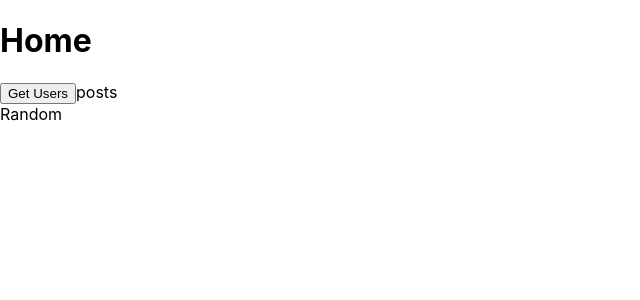
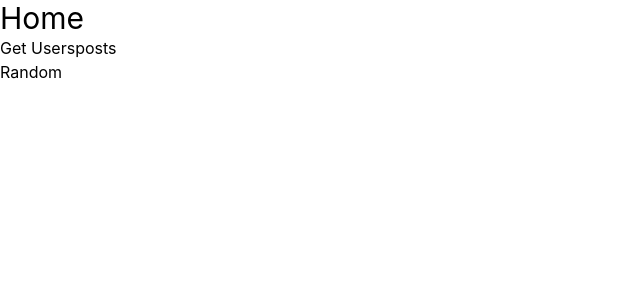
Before and after one commit to mabuhanifa/next-blog-app, a Next.js app: page / in a window 1280 px wide. Shown: the top 300 px of the page, without its empty margins (0-640 px from the left). Built offline with nearby package versions, Linux system fonts and the light colour scheme.

Commit message:
tailwind

```diff
--- a/db.json
+++ b/db.json
@@ -26,8 +26,8 @@
     }
   ],
   "dashboard": {
-    "posts": 51,
-    "likes": 24,
+    "posts": 15,
+    "likes": 29,
     "followers": 500,
     "following": 100
   }
--- a/package.json
+++ b/package.json
@@ -17,7 +17,10 @@
     "swr": "^1.3.0"
   },
   "devDependencies": {
+    "autoprefixer": "^10.4.13",
     "eslint": "8.25.0",
-    "eslint-config-next": "12.3.1"
+    "eslint-config-next": "12.3.1",
+    "postcss": "^8.4.19",
+    "tailwindcss": "^3.2.4"
   }
 }
--- a/pages/index.js
+++ b/pages/index.js
@@ -6,7 +6,7 @@ export default function Home() {
   const { push } = useRouter();
   return (
     <div>
-      <h1>Home</h1>
+      <h1 className="text-3xl">Home</h1>
       <button onClick={() => push("/users")}>Get Users</button>
       <Link href="/posts">
         <a>posts</a>
--- /dev/null
+++ b/postcss.config.js
@@ -0,0 +1,6 @@
+module.exports = {
+  plugins: {
+    tailwindcss: {},
+    autoprefixer: {},
+  },
+}
--- a/styles/globals.css
+++ b/styles/globals.css
@@ -1,3 +1,7 @@
+@tailwind base;
+@tailwind components;
+@tailwind utilities;
+
 html,
 body {
   padding: 0;
--- /dev/null
+++ b/tailwind.config.js
@@ -0,0 +1,11 @@
+/** @type {import('tailwindcss').Config} */
+module.exports = {
+  content: [
+    "./pages/**/*.{js,ts,jsx,tsx}",
+    "./components/**/*.{js,ts,jsx,tsx}",
+  ],
+  theme: {
+    extend: {},
+  },
+  plugins: [],
+}
```
Also changed, not shown: 2 other files (tests, documents, lock files or other folders).
